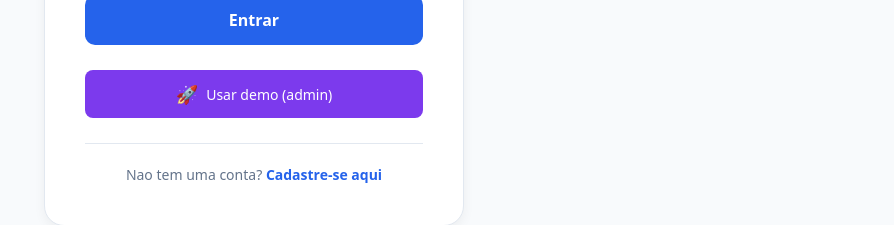
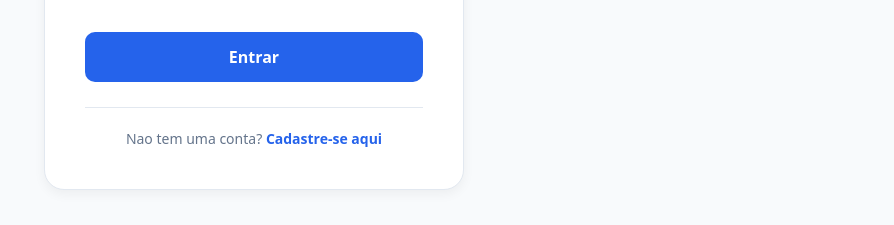
Before and after one commit to Marlondamian26/Mis_proyectos, a React (Vite) app in the folder frontend/: page /login in a window 1280 px wide. Shown: the part 472-697 px from the top of the page, without its empty margins (386-1280 px from the left). Built offline with nearby package versions, Linux system fonts and the light colour scheme; no server answers.

Commit message:
Remove demo button from login

```diff
--- a/frontend/src/components/Login.jsx
+++ b/frontend/src/components/Login.jsx
@@ -183,20 +183,6 @@ function Login() {
           >
             {loading ? t('loggingIn') : t('login')}
           </button>
-
-          {/* ===== BOTÓN DE DEMO ===== */}
-          <button
-            type="button"
-            onClick={handleDemoAccess}
-            style={styles.demoButton}
-            disabled={loading}
-          >
-            <span style={styles.demoButtonContent}>
-              <span style={styles.demoIcon}>🚀</span>
-              {t('demo')}
-            </span>
-          </button>
-          {/* ========================= */}
         </form>
 
         <div style={styles.registerContainer}>
```
